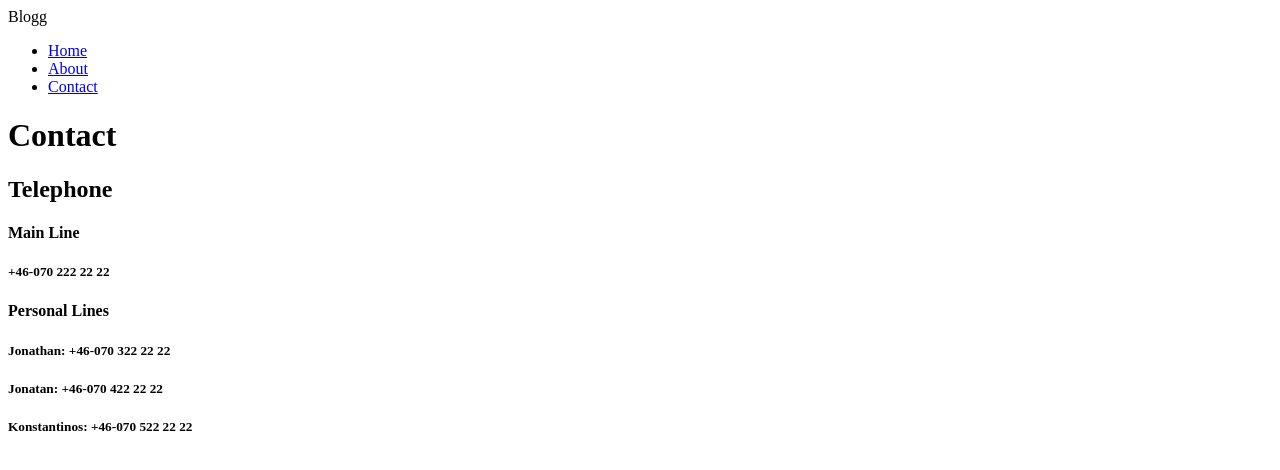
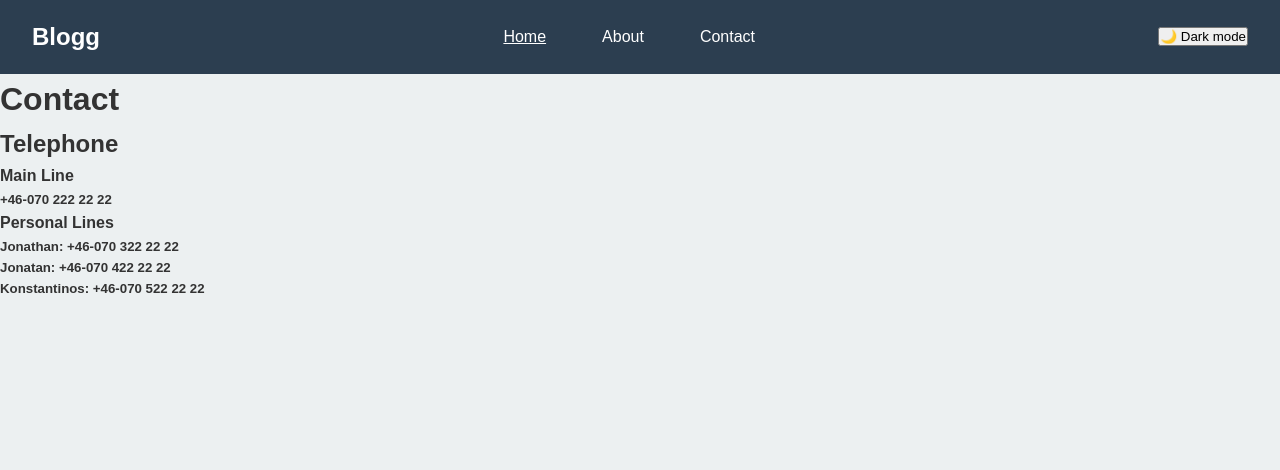
Before and after one commit to konstantinosnascos/FrontendBoilerRoomv1, a plain HTML site: page contact.html in a window 1280 px wide. Drawn offline with Linux system fonts and the light colour scheme.

```diff
--- a/contact.html
+++ b/contact.html
@@ -2,20 +2,28 @@
 <html lang="en">
 <head>
     <meta charset="UTF-8">
+    <link rel="stylesheet" href="style.css">
     <title>Contacts</title>
 </head>
 <body>
     <header>
         <!-- Navigation Bar -->
         <section>
-            <div class="logo">Blogg</div>
-            <nav class="nav">
-                <ul class="nav-list">
-                    <li><a href="index.html">Home</a> </li>
-                    <li><a href="about.html">About</a> </li>
-                    <li><a href="#">Contact</a> </li>
-                </ul>
-            </nav>
+            <header class="header">
+                <div class="logo">Blogg</div>
+                <nav class="nav" aria-label="Huvudnavigation">
+                    <ul class="nav-list">
+                        <li><a href="index.html" aria-current="page">Home</a></li>
+                        <li><a href="about.html">About</a></li>
+                        <li><a href="#">Contact</a></li>
+                    </ul>
+                </nav>
+
+                <!-- Dark mode-knapp (flyttad in i headern så den känns "rätt") -->
+                <button id="theme-toggle" aria-label="Toggle dark mode">
+                    🌙 Dark mode
+                </button>
+            </header>
         </section>
 
         <h1>Contact</h1>
```
Also changed, not shown: index.html (+1 -1 lines).
